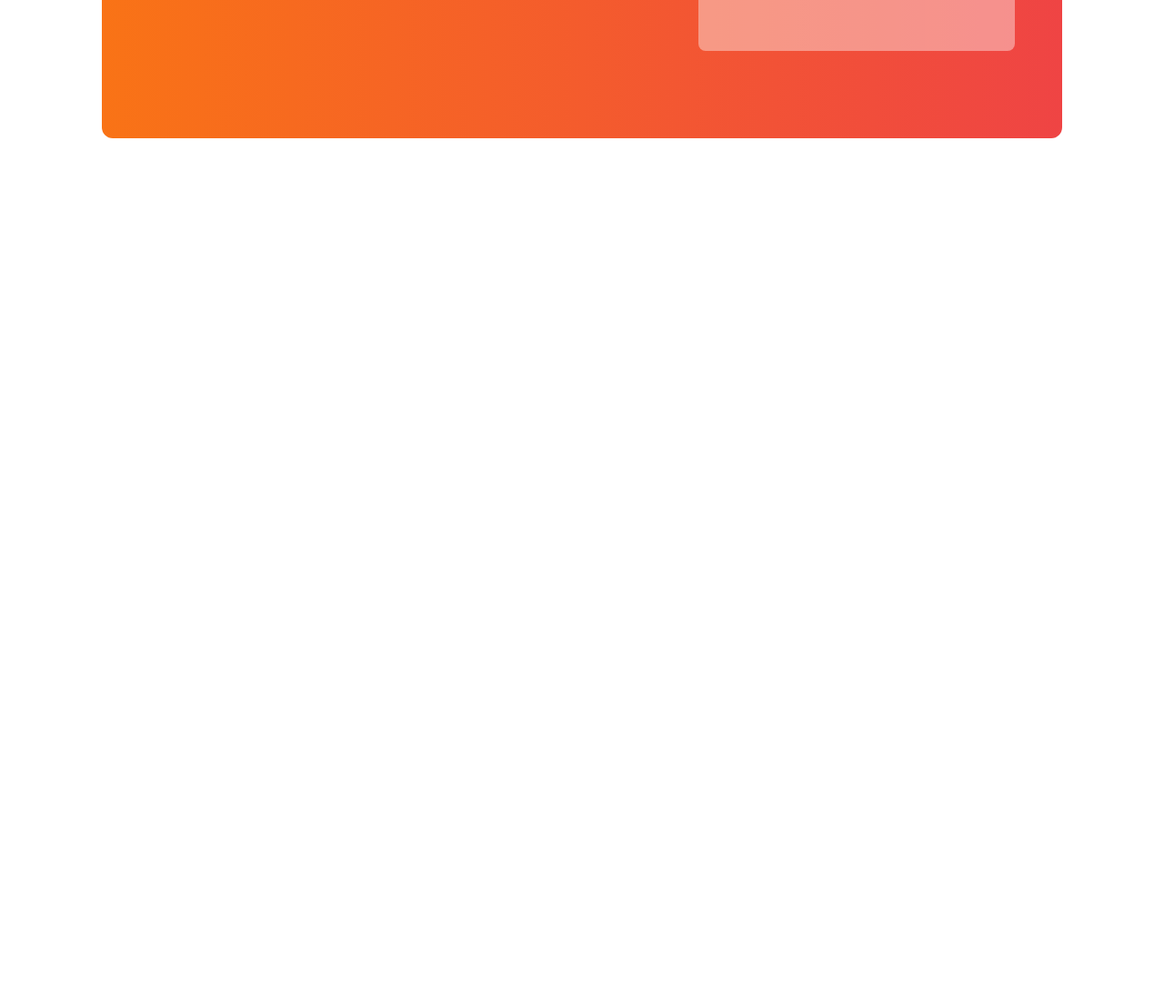
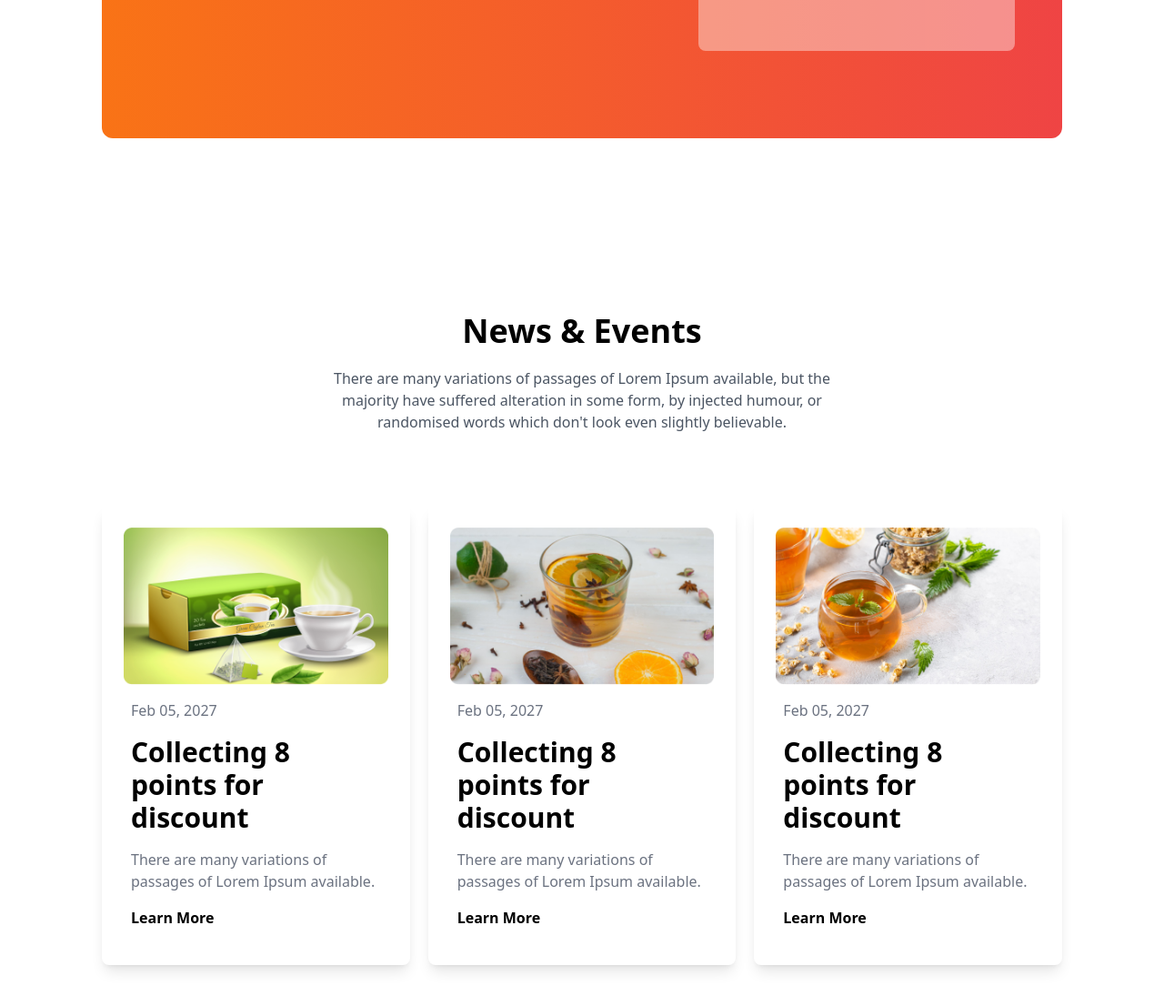
Before and after one commit to shawon129396/tea-house, a plain HTML site: page index.html in a window 1280 px wide. Shown: the part 2292-3398 px from the top of the page at 91% size. Before the commit the page ends 2540 px from the top, so only its background shows below. Drawn offline with nearby package versions, Linux system fonts and the light colour scheme.

Commit message:
news event section done

```diff
--- a/index.html
+++ b/index.html
@@ -171,6 +171,41 @@ src="https://kit.fontawesome.com/6ea30a965d.js" crossorigin="anonymous">
                       </div>
                 </div>
             </section>
+            <!-- news event section -->
+             <section class="py-8 lg:py-24 mb-24">
+              <!-- event text -->
+               <div class="text-center mb-20">
+                <h1 class="text-3xl md:text-4xl font-bold mb-5">News & Events</h1>
+                <p class="text-base text-gray-600 max-w-xl mx-auto">There are many variations of passages of Lorem Ipsum available, but the majority have suffered alteration in some form, by injected humour, or randomised words which don't look even slightly believable. </p>
+               </div>
+               <!-- event card -->
+                <div class="grid grid-cols-1 md:grid-cols-3 gap-5">
+                  <!-- card 1 -->
+                   <div class=" max-w-lg rounded-lg shadow-lg bg-gray50 overflow-hidden px-6 py-6">
+                    <img class="mx-auto mb-4" src="images/news-1.png" alt="">
+                    <p class="text-gray-500 px-2 text-base mb-4">Feb 05, 2027</p>
+                    <h3 class="text-3xl font-bold px-2 mb-4">Collecting 8 points for discount</h3>
+                    <p class="mb-2 text-gray-500 text-base px-2 mb-4">There are many variations of passages of Lorem Ipsum available.</p>
+                    <button class="px-2 text-black-600 font-bold mb-4">Learn More</button>
+                   </div>
+                   <!-- card 2 -->
+                   <div class=" max-w-lg rounded-lg shadow-lg bg-gray50 overflow-hidden py-6 px-6">
+                    <img class="mx-auto mb-4" src="images/news-2.png" alt="">
+                    <p class="text-gray-500 px-2 text-base mb-4">Feb 05, 2027</p>
+                    <h3 class="text-3xl font-bold px-2 mb-4">Collecting 8 points for discount</h3>
+                    <p class="mb-2 text-gray-500 text-base px-2 mb-4">There are many variations of passages of Lorem Ipsum available.</p>
+                    <button class="px-2 text-black-600 font-bold mb-4">Learn More</button>
+                   </div>
+                   <!-- card 3 -->
+                   <div class=" max-w-lg rounded-lg shadow-lg bg-gray50 overflow-hidden py-6 px-6">
+                    <img class="mx-auto mb-4" src="images/news-3.png" alt="">
+                    <p class="text-gray-500 px-2 text-base mb-4">Feb 05, 2027</p>
+                    <h3 class="text-3xl font-bold px-2 mb-4">Collecting 8 points for discount</h3>
+                    <p class="mb-2 text-gray-500 text-base px-2 mb-4">There are many variations of passages of Lorem Ipsum available.</p>
+                    <button class="px-2 text-black-600 font-bold mb-4">Learn More</button>
+                   </div>
+                </div>
+             </section>
      </main>
 </body>
 </html>
```
